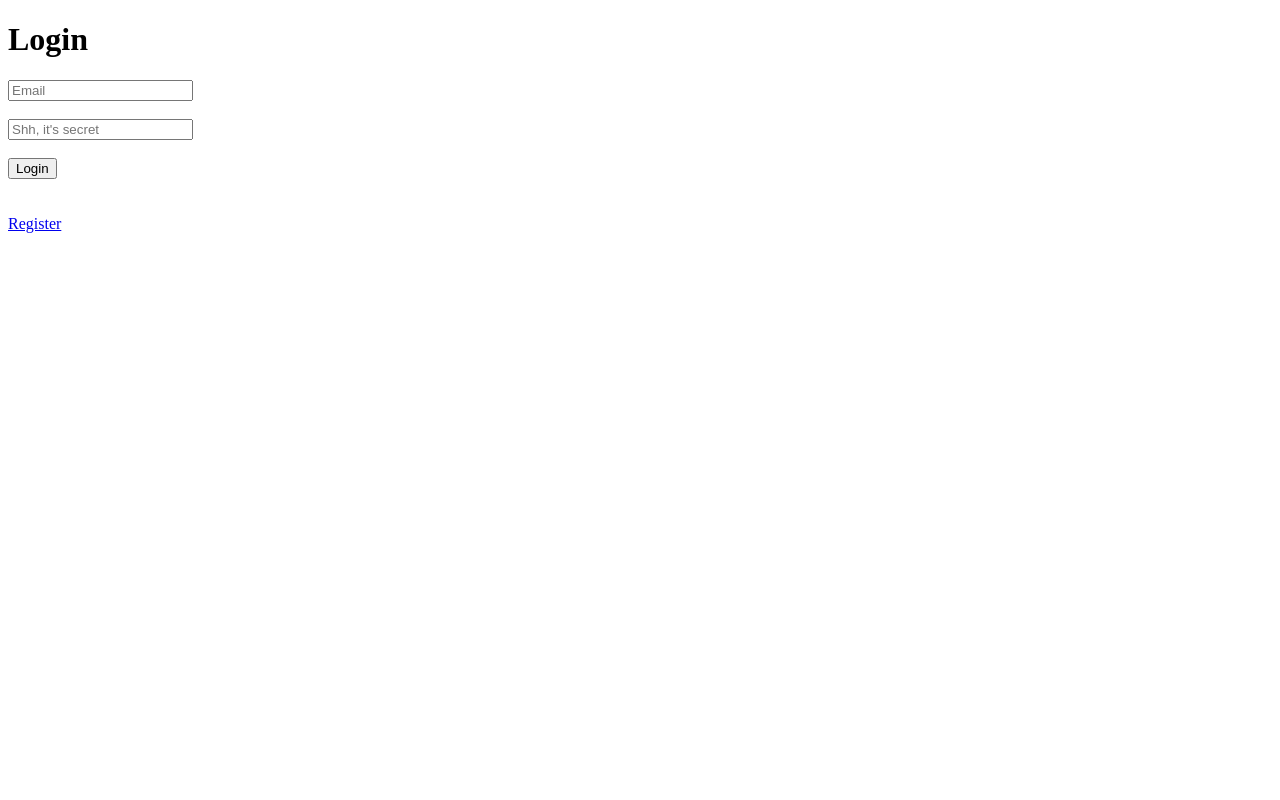
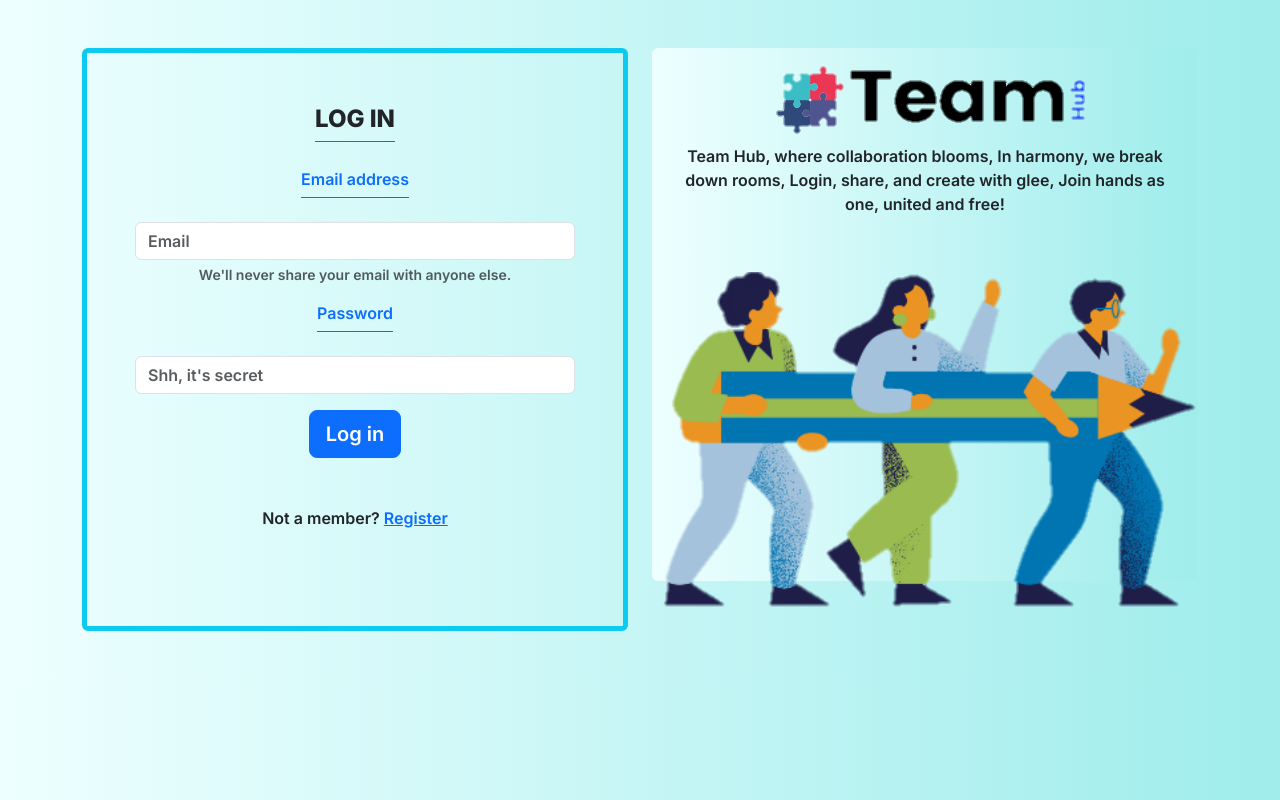
Before and after one commit to PurviSaini/TeamHub, a website: page views/login.html in a window 1280 px wide. Drawn offline with nearby package versions, Linux system fonts and the light colour scheme.

Commit message:
images added | Login Page UI

```diff
--- /dev/null
+++ b/public/login.css
@@ -0,0 +1,36 @@
+body,.card{
+    font-family: 'Inter', sans-serif;
+    background: rgb(2,0,36);
+    background: linear-gradient(90deg, rgba(2,0,36,1) 0%, rgba(238,255,255,1) 0%, rgba(160,237,236,1) 98%);
+}
+.light-text{
+    font-weight: 600;
+}
+.bold-text{
+    font-weight: 900;
+
+}
+
+/* animation to image */
+
+#float{
+    position: relative;
+    -webkit-animation: floatBubble 1s infinite;
+        -webkit-animation-direction:alternate;
+      }
+
+
+    @-webkit-keyframes floatBubble{
+     from{
+            top:0;
+            -webkit-animation-timing-function: ease-in;
+
+       }
+
+
+       to {
+          top: 40px;
+          -webkit-animation-timing-function: ease-out;
+       }
+
+    }
--- a/views/login.html
+++ b/views/login.html
@@ -2,19 +2,57 @@
 <html>
 
 <head>
-    <title>Login</title>
+    <title>Login | TeamHub</title>
+    <!-- google fonts -->
+    <link rel="preconnect" href="https://fonts.googleapis.com">
+    <link rel="preconnect" href="https://fonts.gstatic.com" crossorigin>
+    <link href="https://fonts.googleapis.com/css2?family=Cookie&family=Inter:wght@600;800&display=swap" rel="stylesheet">
+    <!-- linking bootstrap -->
+    <link href="https://cdn.jsdelivr.net/npm/bootstrap@5.3.0/dist/css/bootstrap.min.css" rel="stylesheet" integrity="sha384-9ndCyUaIbzAi2FUVXJi0CjmCapSmO7SnpJef0486qhLnuZ2cdeRhO02iuK6FUUVM" crossorigin="anonymous">
+    <link rel="stylesheet" href="/public/login.css">
 </head>
 
 <body>
-    <h1>Login</h1>
-    <form id="loginForm">
-        <input type="email" id="email" placeholder="Email" required><br><br>
-        <input type="password" id="password" placeholder="Shh, it's secret" required><br><br>
-        <input type="submit" value="Login">
-    </form>
-    <br><br>
-    <a href="/register">Register</a> <button id="logoutBtn" style="display: none;">Logout</button>
+    <div class="container my-5 text-center">
+        <div class="row">
+          <div class="col">
+            <form class="container border border-info rounded border-5 p-5" id="loginForm">
+                <div class="mb-3">
+                    <h3 class="bold-text mb-2 "> <span class="h4 pb-2 mb-4 border-bottom border-primary bold-text">LOG IN</span>  </h3> <br>
+                  <label for="exampleInputEmail1" class="form-label h6 pb-2 mb-4 text-primary border-bottom border-primary">Email address</label>
+                  <input type="email" class="form-control" id="email" aria-describedby="emailHelp" placeholder="Email" required>
+                  <div id="emailHelp" class="form-text">We'll never share your email with anyone else.</div>
+                </div>
+                <div class="mb-3">
+                  <label for="exampleInputPassword1" class="form-label h6 pb-2 mb-4 text-primary border-bottom border-primary">Password</label>
+                  <input type="password" class="form-control" id="password" placeholder="Shh, it's secret" required>
+                </div>
+                <button type="submit" class="btn btn-primary btn-lg">Log in </button>
+                <p class="mt-5 mb-5">Not a member?
+                <a href="/register" class="card-link">Register</a>
+                </p>
+              </form>
 
+          </div>
+          <div class="col">
+            <div class="card border-0">
+                <div class="card-body">
+                <h5 class="card-title">
+                <img src="/public/img/logo.png" alt="...">
+                </h5>
+                  <p class="card-text">Team Hub, where collaboration blooms, In harmony, we break down rooms, Login, share, and create with glee, Join hands as one, united and free!</p>
+                </div>
+                <div id="float">
+                <img src="/public/img/login.png" class="card-img-bottom" alt="login to your account">
+            </div>
+              </div>
+          </div>
+        </div>
+      </div>
+
+    <!-- linking bootstrap -->
+    <script src="https://cdn.jsdelivr.net/npm/bootstrap@5.3.0/dist/js/bootstrap.bundle.min.js" integrity="sha384-geWF76RCwLtnZ8qwWowPQNguL3RmwHVBC9FhGdlKrxdiJJigb/j/68SIy3Te4Bkz" crossorigin="anonymous"></script>
+    <!-- linking script file -->
     <script src="/public/login.js"></script>
 </body>
 
```
Also changed, not shown: public/img/create_team.png (added), public/img/join_team.png (added), public/img/login.png (added), public/img/logo.png (added), public/img/register.png (added).
